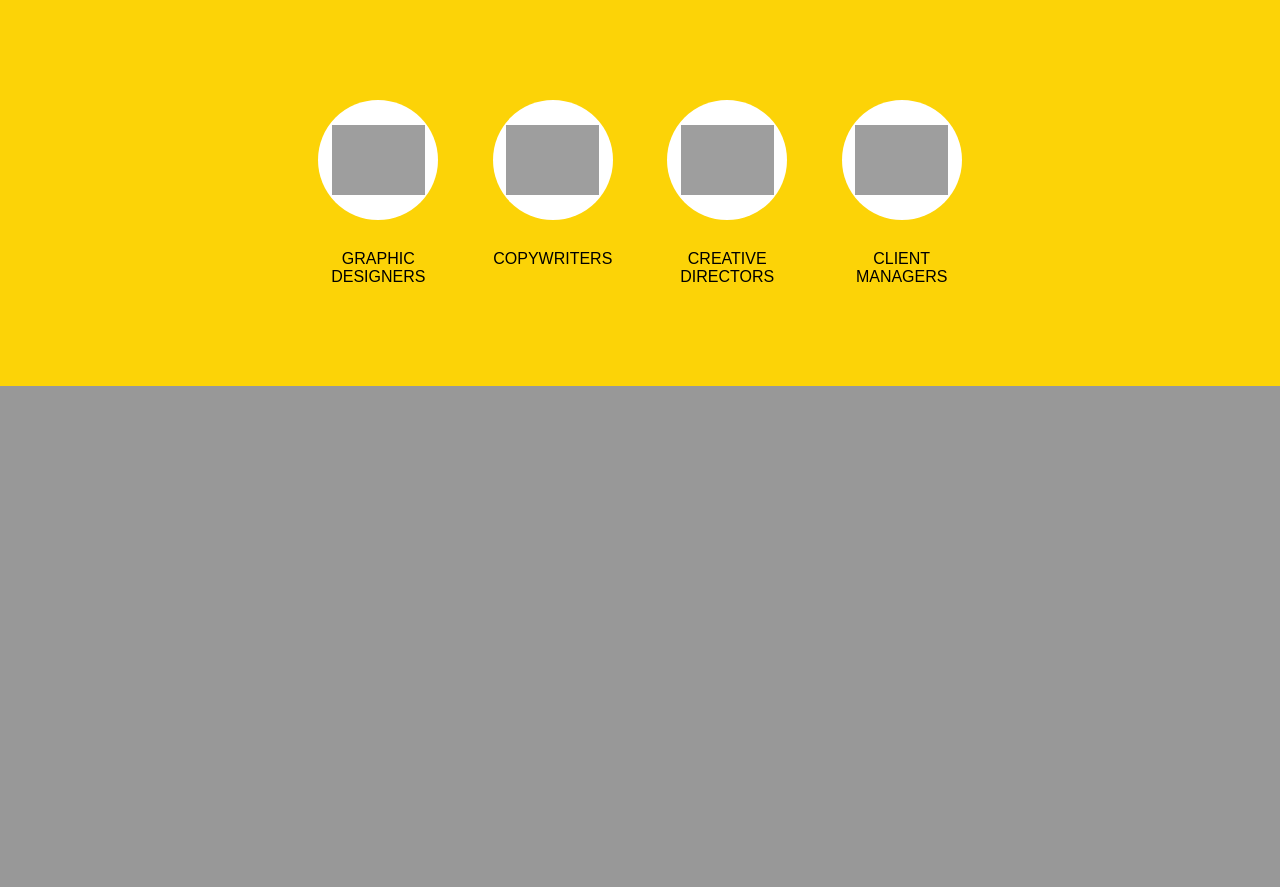
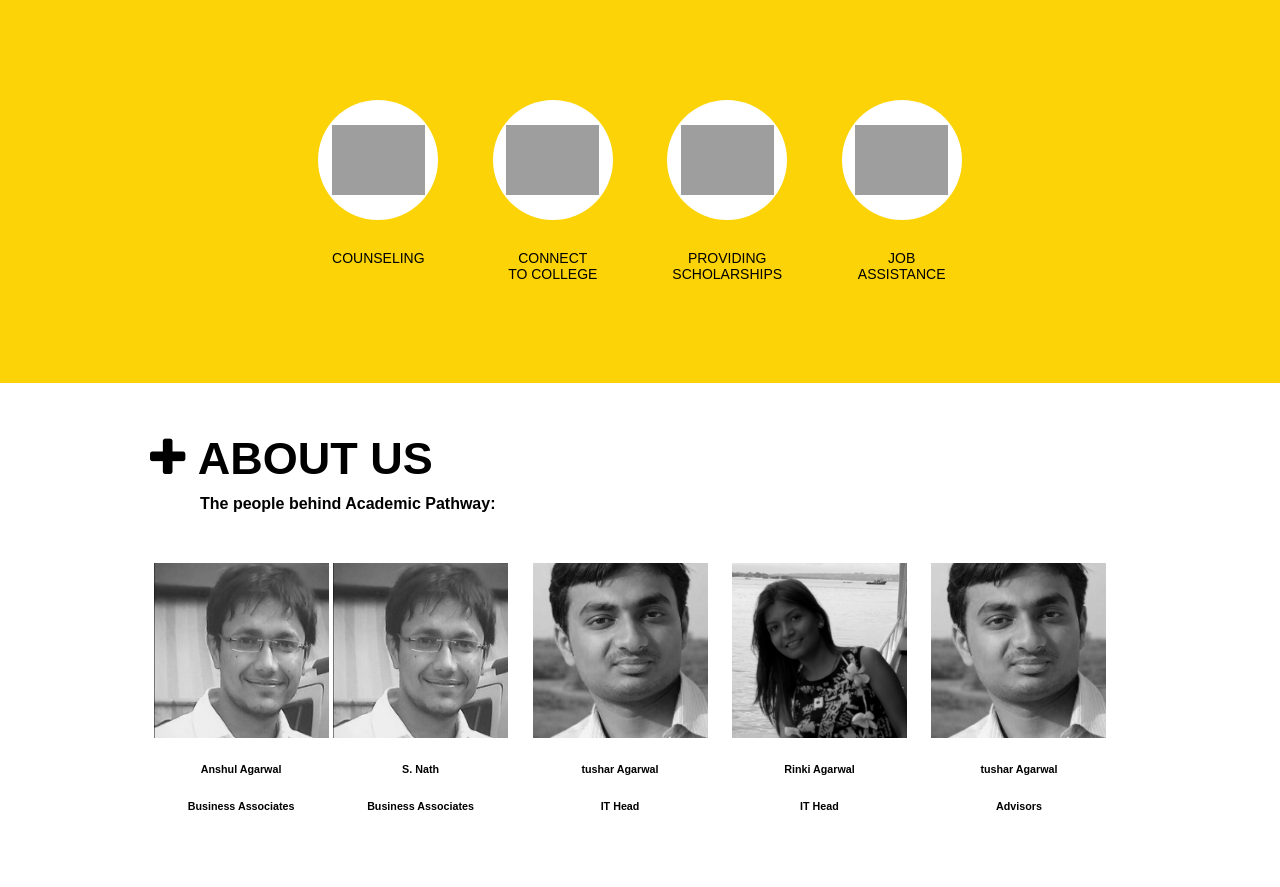
Before and after one commit to 404minds/academic-pathways, a PHP site: page / in a window 1280 px wide; the page is wider, and only the part inside the window is pictured. Shown: the part 678-1565 px from the top of that part. Before the commit the page ends 1064 px from the top of that part, so only its background shows below. Run offline with PHP 8.4, Linux system fonts and the light colour scheme; some libraries are stand-ins or nearby versions; grey boxes are pictures that could not be loaded.

Commit message:
update the services and add about us section

```diff
--- a/css/style.css
+++ b/css/style.css
@@ -132,5 +132,52 @@ font-size: 30px;
 
 .service-name {
 	margin-top: 30px;
+	font-size: 14px;
+	text-transform: uppercase;
+}
+
+.section-about {
+	padding: 50px 150px;
+	background-color: #ffffff;
+
+}
+
+.section-about h1 {
+	font-size: 45px;
+	color: #000000;
+	margin: 0;
+	margin-bottom: 10px;
+}
+
+.section-about h5 {
 	font-size: 16px;
+	color: #000000;
+	margin: 0 50px;
 }
+
+.team-wrapper {
+	text-align: center;
+	margin-top: 50px;
+}
+
+.team-contain {
+	display: inline-block;
+}
+
+.team-contain + .team-contain {
+	margin-right: 20px;
+}
+
+.team-image {
+	width: 175px;
+	height: 175px;
+}
+
+.team-image img{
+	width: 100%;
+
+}
+
+.team-name {
+
+}
--- a/home.html
+++ b/home.html
@@ -42,28 +42,80 @@
 					<div class="service-image">
 						<img src="https://static.wixstatic.com/media/a38016_fd00a530c28c4050be549656fc31fae3.png/v1/fill/w_64,h_70,al_c,usm_0.66_1.00_0.01/a38016_fd00a530c28c4050be549656fc31fae3.png" alt="">
 					</div>
-					<div class="service-name">GRAPHIC<br>DESIGNERS</div>
+					<div class="service-name">Counseling<br>&nbsp;</div>
 				</div>
 				<div class="service-contain">
 					<div class="service-image">
 						<img src="https://static.wixstatic.com/media/a38016_82beaebca0b6424db16e3c0537bdc20e.png/v1/fill/w_61,h_63,al_c,usm_0.66_1.00_0.01/a38016_82beaebca0b6424db16e3c0537bdc20e.png" alt="">
 					</div>
-					<div class="service-name">COPYWRITERS<br>&nbsp;</div>
+					<div class="service-name">Connect<br> to College</div>
 				</div>
 				<div class="service-contain">
 					<div class="service-image">
 						<img src="https://static.wixstatic.com/media/a38016_10163871fbdc484994120ad3806850ad.png/v1/fill/w_67,h_68,al_c,usm_0.66_1.00_0.01/a38016_10163871fbdc484994120ad3806850ad.png" alt="">
 					</div>
-					<div class="service-name">CREATIVE<br>DIRECTORS</div>
+					<div class="service-name">Providing<br>Scholarships</div>
 				</div>
 				<div class="service-contain">
 					<div class="service-image">
 						<img src="https://static.wixstatic.com/media/a38016_ba78b19924174463ab70408fa36088fd.png/v1/fill/w_60,h_67,al_c,usm_0.66_1.00_0.01/a38016_ba78b19924174463ab70408fa36088fd.png" alt="">
 					</div>
-					<div class="service-name">CLIENT<br>MANAGERS</div>
+					<div class="service-name">Job<br>Assistance</div>
 				</div>
 			</div>
 
+		</section>
+		<section class="section-about">
+			<h1><i class="fa fa-plus"></i>&nbsp;ABOUT US</h1>
+			<h5>The people behind Academic Pathway:</h5>
+
+			<div class="team-wrapper">
+				<div class="team-contain">
+					<div class="team-image">
+						<img src="images/anshul.jpg" alt="">
+					</div>
+					<div class="team-name">
+						<h6>Anshul Agarwal</h6>
+						<h6>Business Associates</h6>
+					</div>
+				</div>
+				<div class="team-contain">
+					<div class="team-image">
+						<img src="images/anshul.jpg" alt="">
+					</div>
+					<div class="team-name">
+						<h6>S. Nath</h6>
+						<h6>Business Associates</h6>
+					</div>
+				</div>
+				<div class="team-contain">
+					<div class="team-image">
+						<img src="images/tushar.jpeg" alt="">
+					</div>
+					<div class="team-name">
+						<h6>tushar Agarwal</h6>
+						<h6>IT Head</h6>
+					</div>
+				</div>
+				<div class="team-contain">
+					<div class="team-image">
+						<img src="images/rinki.png" alt="">
+					</div>
+					<div class="team-name">
+						<h6>Rinki Agarwal</h6>
+						<h6>IT Head</h6>
+					</div>
+				</div>
+				<div class="team-contain">
+					<div class="team-image">
+						<img src="images/tushar.jpeg" alt="">
+					</div>
+					<div class="team-name">
+						<h6>tushar Agarwal</h6>
+						<h6>Advisors</h6>
+					</div>
+				</div>
+			</div>
 		</section>
 
 
```
Also changed, not shown: css/2dd5e16.jpg (added), images/anshul.jpg (added), images/rinki.png (added), images/tushar.jpeg (added).
